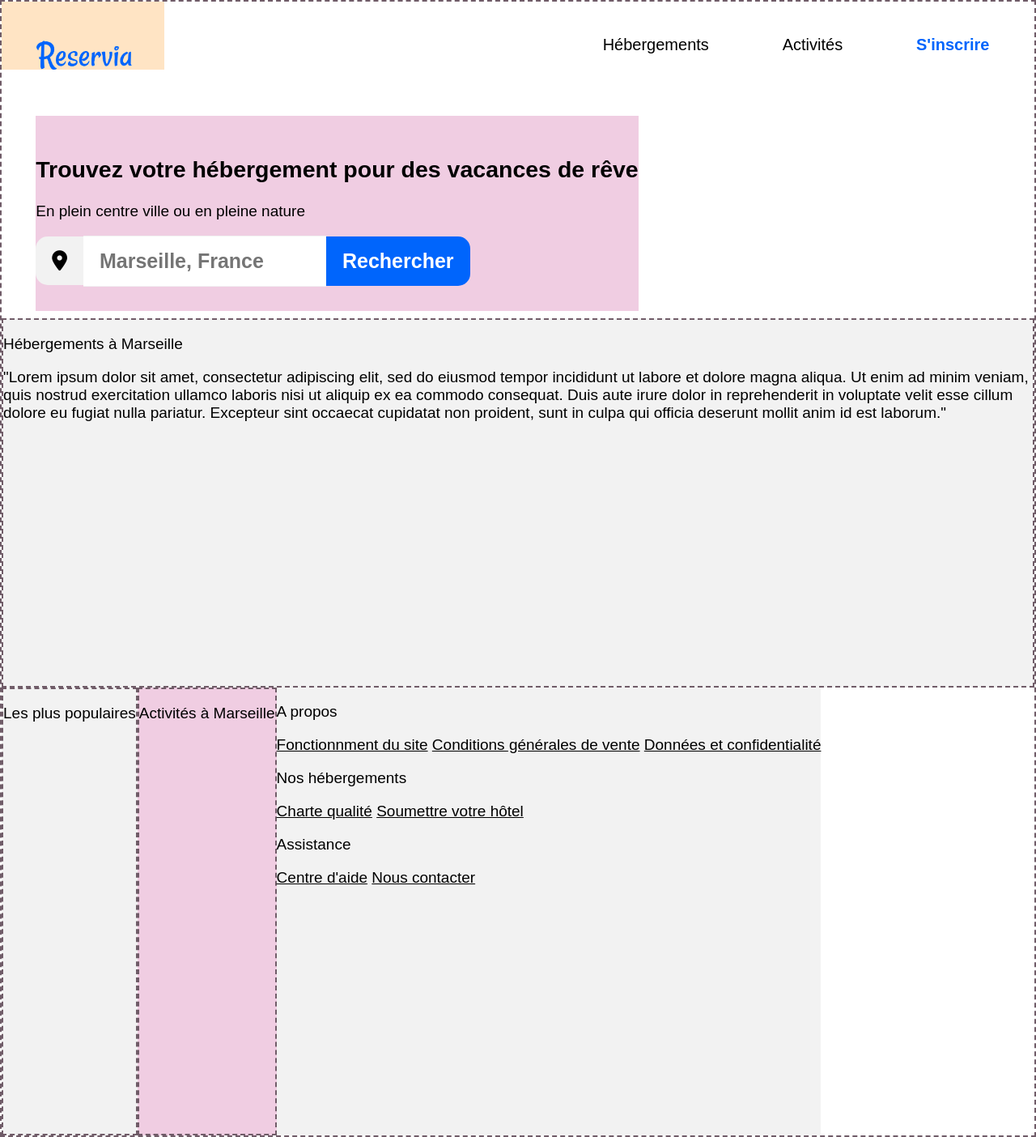
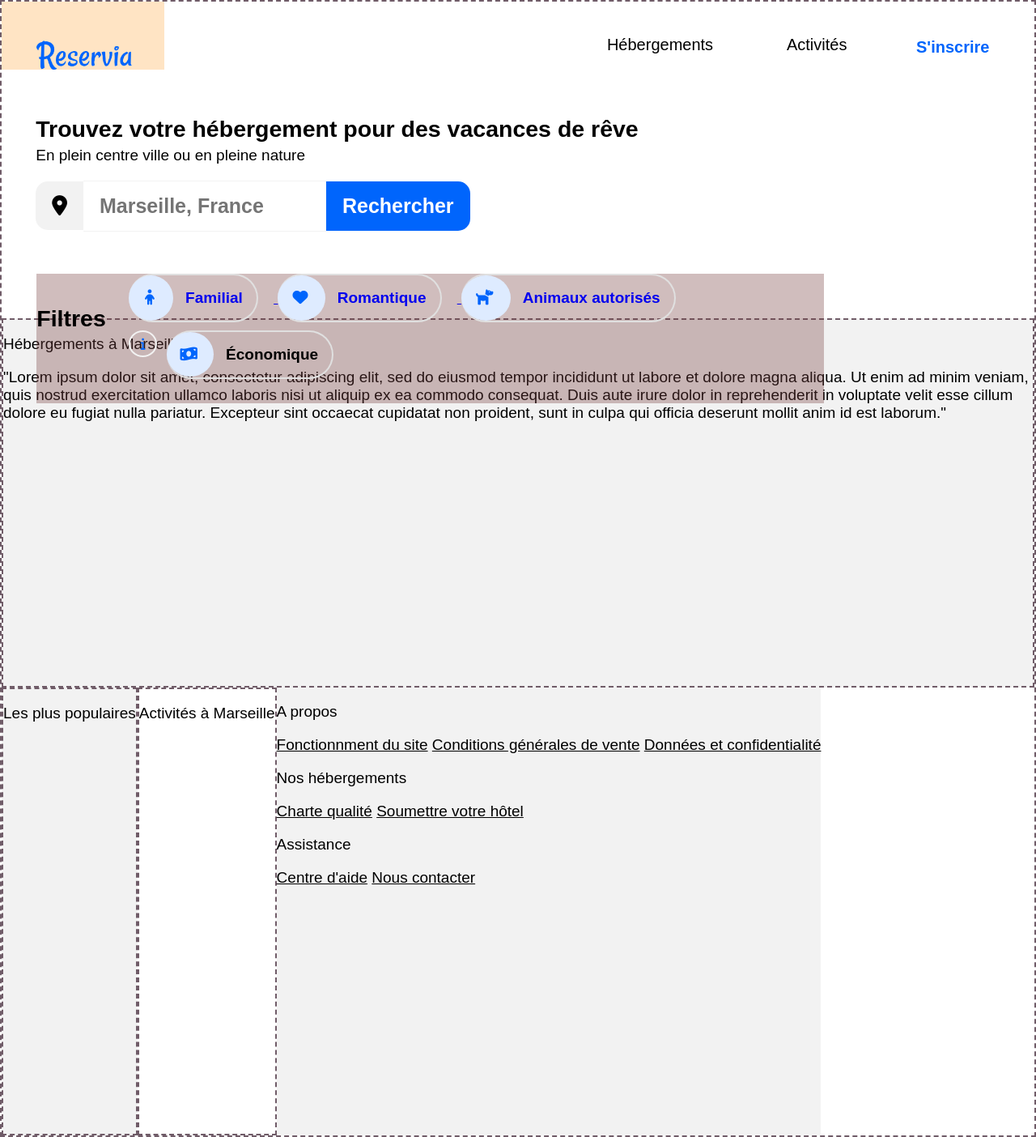
Before and after one commit to Yann-dv/Reservia, a PHP site: page / in a window 1280 px wide. Shown: the whole page at 81% size. Run offline with PHP 8.4, Linux system fonts and the light colour scheme; some libraries are stand-ins or nearby versions.

Commit message:
Add filters style, fix mistakes on nav/subscrib

```diff
--- a/index.html
+++ b/index.html
@@ -1,6 +1,15 @@
 <!DOCTYPE html>
 <html>
 <!--Reservia webpage-->
+<!--body{
+    header
+    section1 search
+    section2 filters
+    section3 hebergements
+    section4 populaires
+    section5 activites
+    section6 footer} -->
+
     <head>
         <meta charset="utf-8" />
         <meta name="viewport" content="width=device-width, initial-scale=1.0">
@@ -21,20 +30,69 @@
             <a href="file:///C:/DOSSIERS%20WORK/study/info/Openclassrooms/Formation%20WebDev%206%20mois/Projets/P2/Projet%202%20-%20Reservia/YannHagege_2_08032021/index.html">
                 <img src="images/logo/Reservia@3x.png" alt="Reservia" class="logo"/>
             </a>
-                <nav id="ancres">
+                <nav id=>
+                <a href="" id="subscrib">S'inscrire</a>
                 <a href="">Hébergements</a>
                 <a href="">Activités</a>
-                <a href="" id= "subscrib">S'inscrire</a>
+
                 </nav>
         </header>
 
         <section id="search">
             <h1>Trouvez votre hébergement pour des vacances de rêve</h1>
             <p>En plein centre ville ou en pleine nature</p>
-            <span id="searchbar">
-             <span class="mapmarker"><i class="fas fa-map-marker-alt" aria-hidden="true"></i></span><input type="search" class="searchfield" placeholder="Marseille, France" size="50" name="q"><input type="submit" class="searchbutton" value="Rechercher">
-            </span>
-         </section>
+            <form id="searchForm" method="post" action="traitement.php">
+                <span id="searchbar">
+                 <span class="mapmarker"><i class="fas fa-map-marker-alt" aria-hidden="true"></i></span><input type="search" class="searchfield" placeholder="Marseille, France" size="50" name="q"><input type="submit" class="searchbutton" value="Rechercher">
+                </span>
+            </form>
+        </section>
+
+        <section id="filters">
+            <h2>Filtres</h2>
+        <div class="filters">
+
+            <a href="#">
+                <span class="icontextfilters">
+                    <span class="filtericonfamilial">
+                        <i class="fas fa-child" aria-hidden="true"></i>
+                    </span>
+                    <span class="filterdescription">Familial</span>
+                </span>
+            </a>
+
+            <a href="#">
+                <span class="icontextfilters">
+                    <span class="filtericon">
+                        <i class="fas fa-heart" aria-hidden="true"></i>
+                    </span>
+                    <span class="filterdescription">Romantique</span>
+                </span>
+            </a>
+
+            <a href="#">
+                <span class="icontextfilters">
+                    <span class="filtericonpets">
+                        <i class="fas fa-dog" aria-hidden="true"></i>
+                    </span>
+                    <span class="filterdescription">Animaux autorisés</span>
+                </span>
+            </a>
+
+        <span class="icontextfilters">
+                    <span class="filtericoneconomic">
+                        <i class="fas fa-money-bill-wave" aria-hidden="true"></i>
+                    </span>
+                    <span class="filterdescription">Économique</span>
+                </span>
+
+
+        <span class="infocoin">
+            <i class="fas fa-info" aria-hidden="true"></i>
+        </span>
+        </div>
+
+        </section>
 
         <section id="hebergements">
             <p>Hébergements à Marseille</p>
--- a/style.css
+++ b/style.css
@@ -32,21 +32,23 @@ body
     font-family: "raleway", arial, 'Times New Roman', Times, sans-serif;
     display: flex;
     max-width: 100%;
-    margin: 0;
+    margin: auto;
     overflow-x: hidden;
     height: 1400px;
     font-size: 19px;
     flex-wrap: wrap;
     position: relative;
 }
-
+/*///////////////HEADER///////////////*/
 header
 {
     font-family: "raleway", arial, 'Times New Roman', Times, sans-serif;
     color: #0065FC;
     max-height: 6%;
+    max-width: 1440px;
     justify-content:space-between;
     background-color: bisque;
+    flex-wrap: wrap;
 }
 
 header a img
@@ -58,12 +60,13 @@ header a img
 
 nav
 {
-position: absolute;
-right: 0;
-top: 3%;
+    margin-left: 125px;
+    position: absolute;
+    right: 0;
+    top: 3%;
 }
 
-#ancres a
+nav a
 {
     font-size: 20px;
     text-decoration: none;
@@ -72,7 +75,14 @@ top: 3%;
     margin-right: 2vw;
 }
 
-#ancres a:hover
+#subscrib
+{
+    font-weight: bolder;
+    color: #0065FC;
+    float: right;
+    margin-top: -35px;
+}
+nav a:hover
 {
     color: #0065FC;
     font-weight: bold;
@@ -80,17 +90,17 @@ top: 3%;
     padding: 40px 25px 0 25px;
 }
 
+#subscrib:hover
+{
+    margin-top: -42px;
+}
+
 a:visited
 {
     color:black;
 }
 
- #subscrib
-{
-    font-weight: bolder;
-    color: #0065FC;
-}
-
+/*///////////////SECTION1 search//////////////*/
 #search
 {
     position: absolute;
@@ -101,11 +111,18 @@ a:visited
     margin-left: 3.3vw;
 }
 
-h1
+#search h1
 {
-margin-top: 50px;
+margin-top: 0px;
+margin-bottom: 0px;
 margin-left: 0;
 clear: left;
+}
+
+#search p
+{
+    margin-bottom: 20px;
+    margin-top: 5px;
 }
 
 #searchbar
@@ -153,15 +170,107 @@ clear: left;
     cursor: pointer;
     padding: 1rem 1.25rem;
 }
+/*///////////////SECTION2 filters//////////////*/
+
+#filters
+    {
+    margin-left: 3.3vw;
+    position: absolute;
+    left: 1px;
+    top: 24%;
+    }
+
+  .filters
+  {
+    margin-bottom: 20px;
+  }
+  .filterstitle
+  {
+    float: left;
+    margin-right: 2.2vw;
+    padding-top: 15px;
+  }
+  .icontextfilters
+  {
+    font-weight: bold;
+    display: inline-block;
+    margin-bottom: 10px;
+    margin-right: 1.5vmax;
+    border-top: solid #e0e0e0 2px;
+    border-right: solid #e0e0e0 2px;
+    border-bottom: solid #e0e0e0 2px;
+    border-left: none;
+    border-radius: 60px;
+    padding: 0.9em;
+    padding-left: 0;
+  }
+  .icontextfilters:hover
+  {
+    background-color: #f1f7ff;
+    -webkit-transform: scale(1.05);
+    -ms-transform: scale(1.05);
+    transform: scale(1.05);
+    -webkit-transition: 0.4s;
+    -o-transition: 0.4s;
+    transition: 0.4s;
+  }
+
+  .filtericonpets, .filtericon
+  {
+    background-color: #deebff;
+    padding: 17px 16px 18px 18px;
+    margin-right: 15px;
+    border-radius: 50%;
+    color: #0065fc;
+  }
+  .filtericonfamilial
+  {
+    background-color: #deebff;
+    padding: 17px 18px 18px 20px;
+    margin-right: 15px;
+    border-radius: 50%;
+    color: #0065fc;
+  }
+  .filtericoneconomic
+  {
+    background-color: #deebff;
+    padding: 17px 15px 17px 16px;
+    margin-right: 15px;
+    border-radius: 50%;
+    color: #0065fc;
+  }
+  .infocoin
+  {
+    float: left;
+    margin-right: 12px;
+    font-size: 0.8em;
+    border: solid #f2f2f2 2px;
+    border-radius: 50%;
+    color: #0065fc;
+    padding: 0.4em 0.85em;
+  }
+  .filter p
+  {
+    margin-top: 28px;
+    font-size: 1em;
+  }
+
+#filters h2
+{
+    float: left;
+    margin-right: 2.2vw;
+    padding-top: 15px;
+}
+
 
 body, #hebergements, #populaires, #activites
 {
     border: 2px dashed rgb(112, 92, 104);
 }
 
-section
+#filters
 {
-    background-color: rgba(231, 172, 207, 0.603);
+    background-color: #753f3f57;
 }
 
 #hebergements
@@ -178,4 +287,5 @@ footer
 {
     font-family: "raleway", arial, 'Times New Roman', Times, sans-serif;
     background-color: #F2F2F2;
+
 }
```
